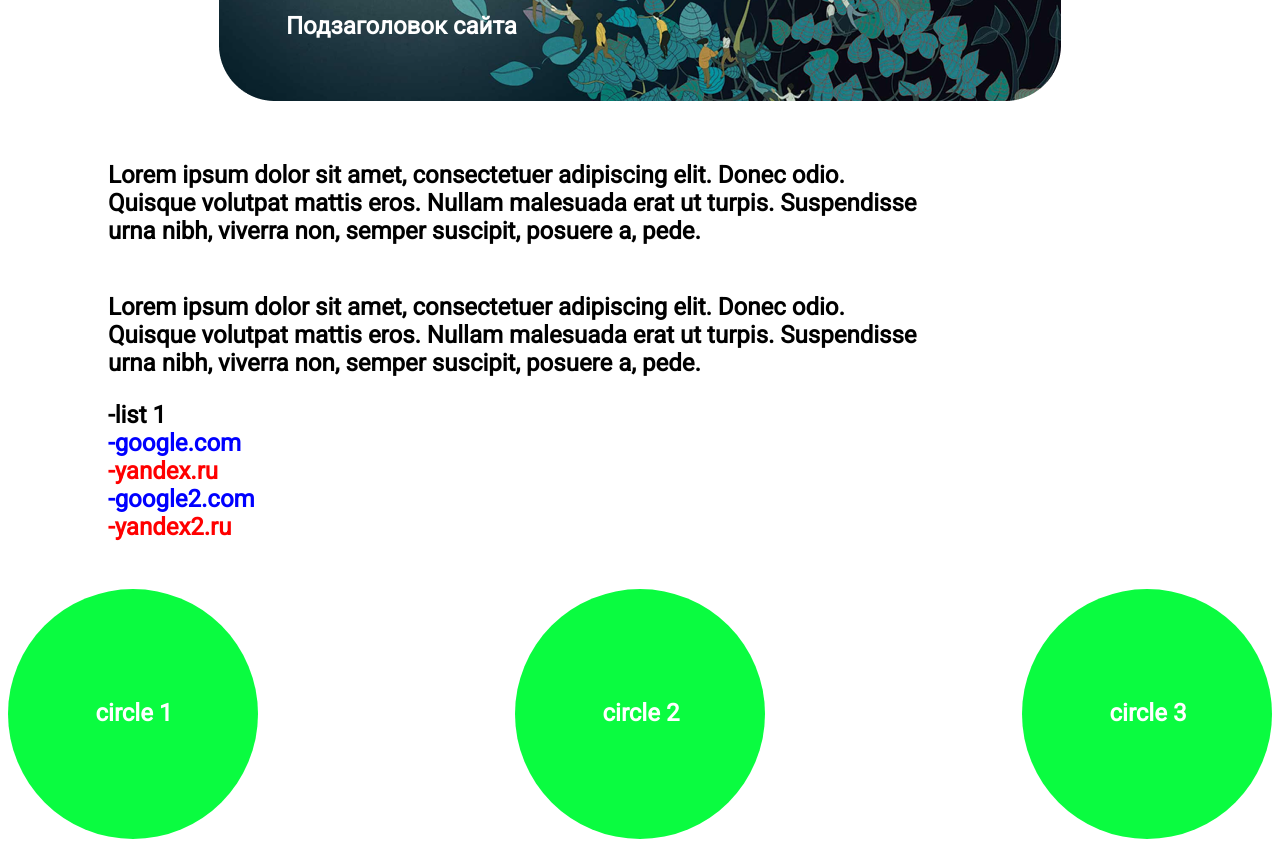
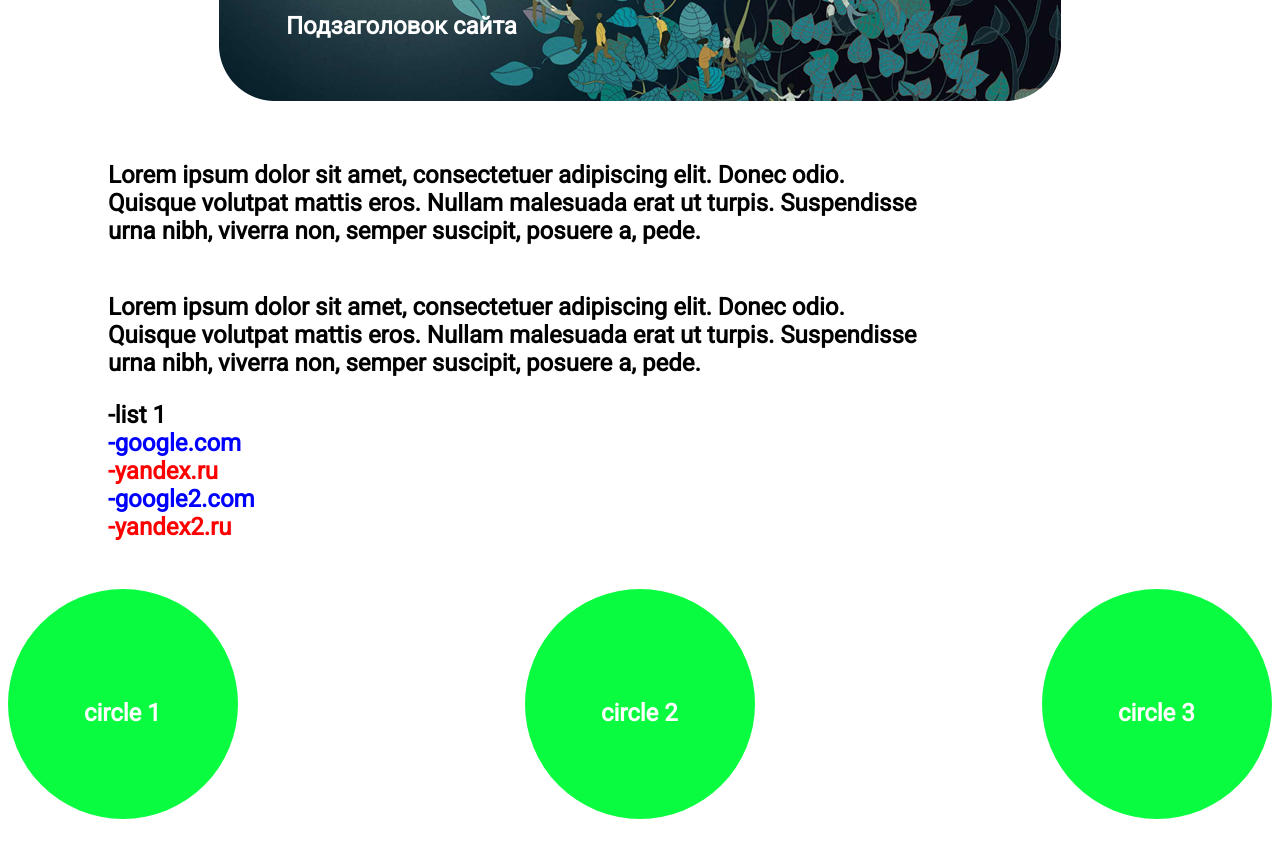
Before and after one commit to LeoSAN10/stormnet, a plain HTML site: page dz1/index.html in a window 1280 px wide. Shown: the part 137-984 px from the top of the page. Drawn offline with Linux system fonts and the light colour scheme.

Commit message:
add styles for circles

```diff
--- a/dz1/style.css
+++ b/dz1/style.css
@@ -67,8 +67,8 @@ li:before{
 .circle{
 	line-height: 200px;
 	text-align: center;
-	width: 250px;
-	height: 250px;
+	width: 230px;
+	height: 230px;
 	display: flex;
   	flex-wrap: wrap;
 
@@ -84,7 +84,7 @@ li:before{
 
 }
 .parCircle{
-	margin-left: 35%;
+	margin-left: 33%;
 	font-family: 'Roboto', sans-serif;
 	font-style: normal;
 	font-weight: bold;
```
